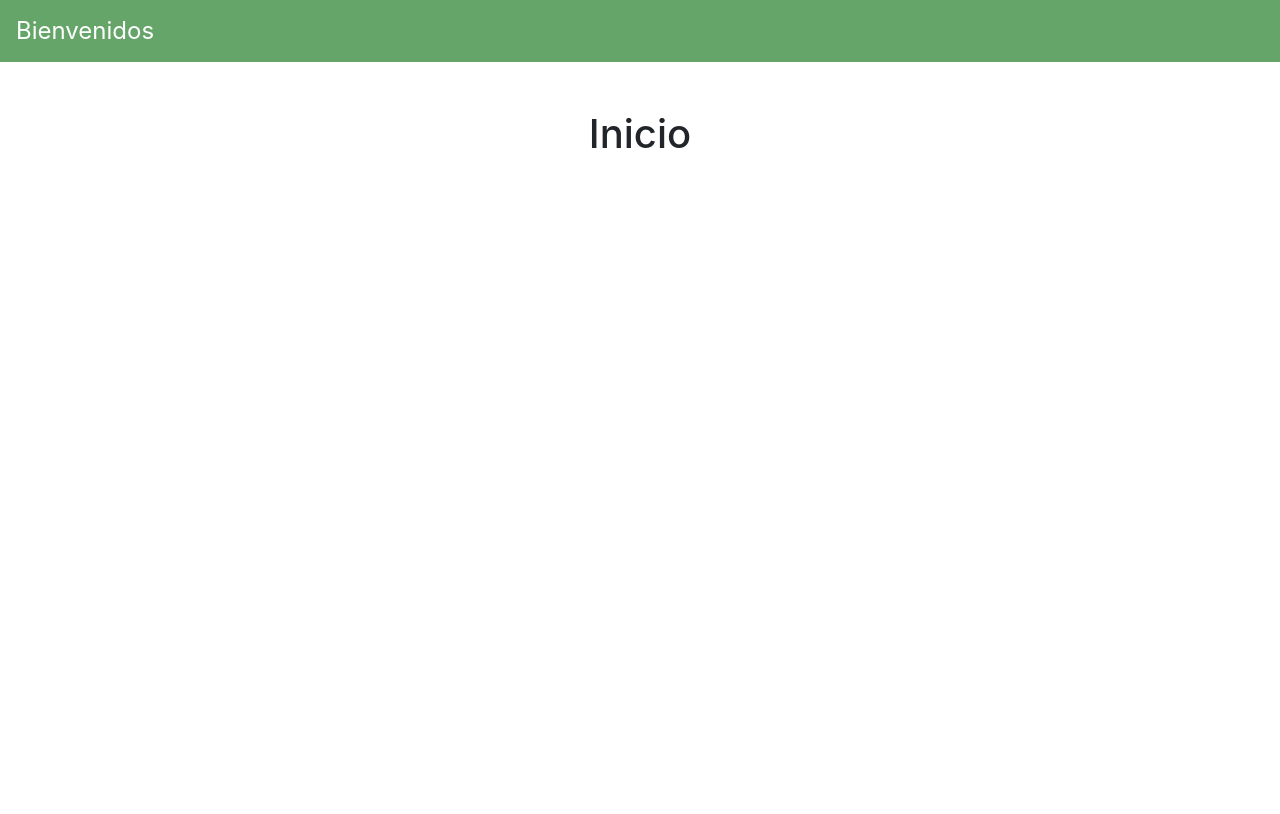
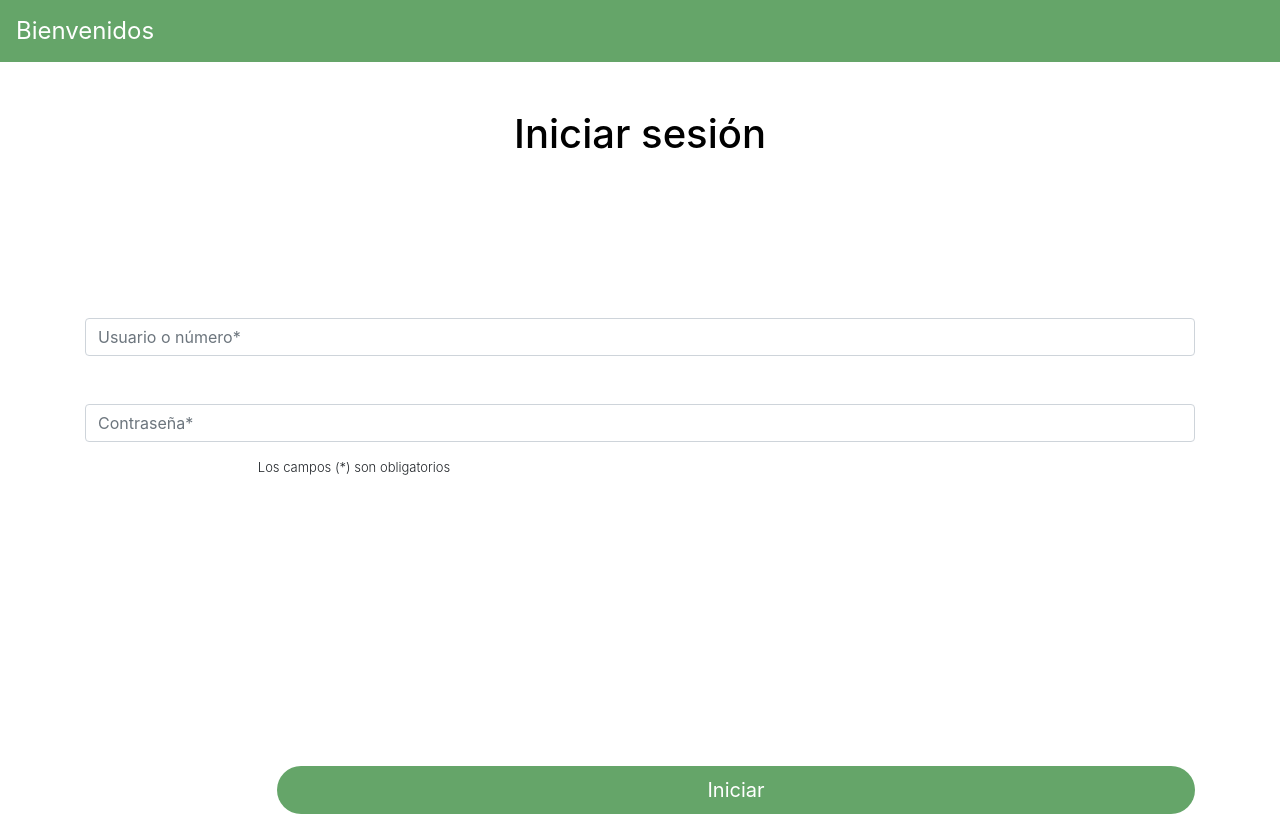
Before and after one commit to valen715/afiline, a React (Create React App) app: page /inicio_sesion in a window 1280 px wide. Built offline with nearby package versions, Linux system fonts and the light colour scheme.

Commit message:
maquetacion del inicio de sesión

```diff
--- /dev/null
+++ b/src/components/Inicio.css
@@ -0,0 +1,16 @@
+.inicio .titulo {
+    color: black;
+    font-size: x-large;
+    text-align: center;
+}
+.container .entrada {
+    margin-top: 10rem;
+}
+.container .campos {
+    margin-left: 10.8rem;
+    font-size: small;
+}
+
+.container .position {
+    margin-top: 18rem;
+}
--- a/src/components/Inicio.jsx
+++ b/src/components/Inicio.jsx
@@ -1,12 +1,49 @@
 import React from "react";
 import NavBar from "./Navbar";
+import "./Inicio.css"
 
 export const Inicio = () => {
   return (
-    <div>
+    <div className="inicio">
       <NavBar />
-      <h1 className="text-center mt-5">Inicio</h1>
+      <div className="container">
+        <div className="titulo mt-5">
+          <h1>Iniciar sesión</h1>
+        </div>
+        <div className="entrada">
+          <div className="input-group mb-3 ">
+            <input
+              type="text"
+              className="form-control"
+              placeholder="Usuario o número*"
+            ></input>
+          </div>
+          <div className="entrada2 mt-5">
+            <div className="input-group mb-3">
+              <input
+                type="text"
+                className="form-control"
+                placeholder="Contraseña*"
+              ></input>
+            </div>
+          </div>
+        </div>
+        <div className="campos">
+          <p className="font-weight-light">
+            Los campos (*) son obligatorios
+          </p>
+        </div>
+        <div className="position">
+          <button
+            type="btn"
+            className="btn btn-lg active btn-block rounded-pill text-white"
+          >
+            Iniciar
+          </button>
+        </div>
+      </div>
     </div>
+
   );
 };
 
```
